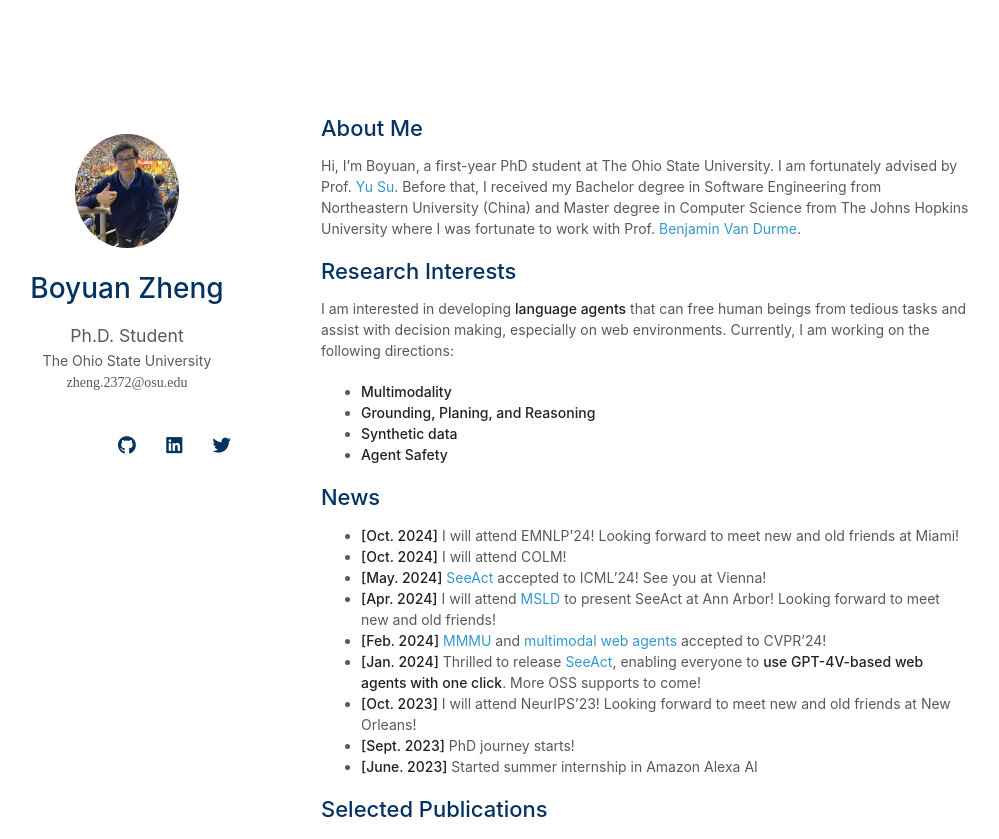
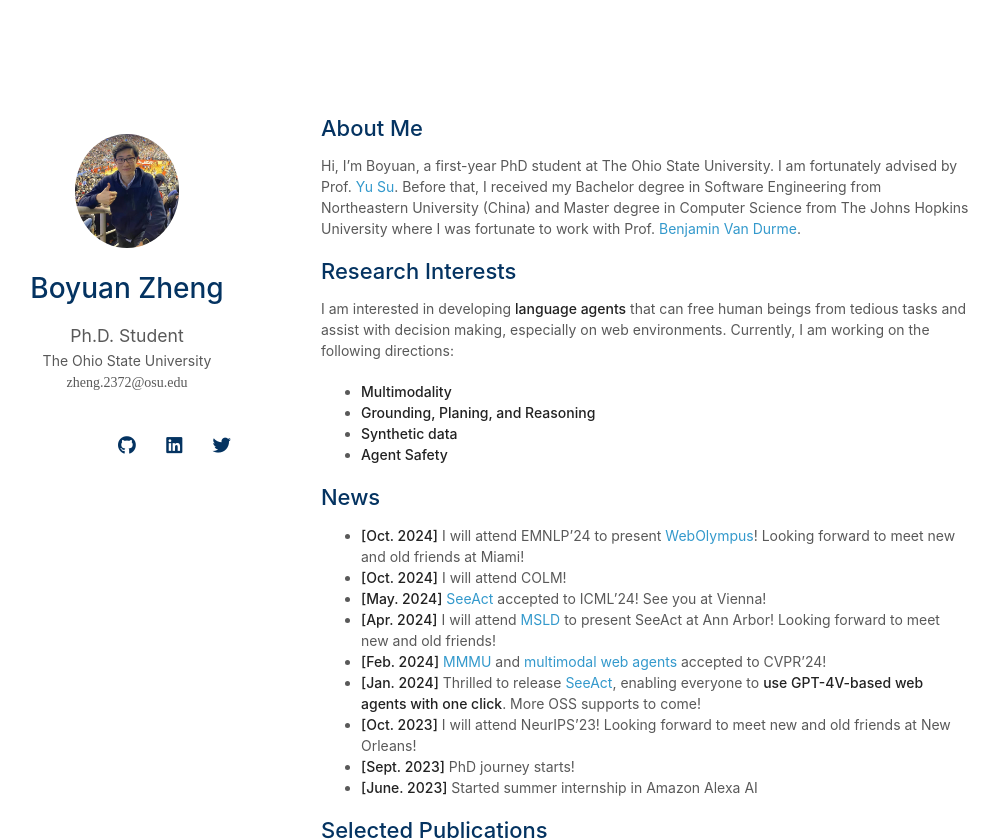
Before and after one commit to boyuanzheng010/boyuanzheng010.github.io, a Jekyll site: the page built from index.md, in a window 1280 px wide and 900 px high, cut to the strip 0-839 px from the top of the window. Shown: the whole strip, without its empty margins (149-1148 px from the left). Built offline with Jekyll 4.4.1, drawn with Linux system fonts in a browser that asks for light colours; nearby versions of some CDN libraries; a style sheet for code colours, icons or effects is not loaded; our own code applies the rules of GitHub Pages for plain Markdown files.

Commit message:
update emnlp

```diff
--- a/index.md
+++ b/index.md
@@ -17,7 +17,7 @@ Currently, I am working on the following directions:
 
 
 ## News
-- **[Oct. 2024]** I will attend EMNLP'24! Looking forward to meet new and old friends at Miami!
+- **[Oct. 2024]** I will attend EMNLP'24 to present [WebOlympus](https://osu-nlp-group.github.io/SeeAct/)! Looking forward to meet new and old friends at Miami!
 - **[Oct. 2024]** I will attend COLM!
 - **[May. 2024]** [SeeAct](https://osu-nlp-group.github.io/SeeAct/) accepted to ICML'24! See you at Vienna!
 - **[Apr. 2024]** I will attend [MSLD](https://ai.engin.umich.edu/news/midwest-speech-and-language-days/#:~:text=Abstracts%20may%20be%20submitted%20through%20OpenReview%20here.) to present SeeAct at Ann Arbor! Looking forward to meet new and old friends!
```
